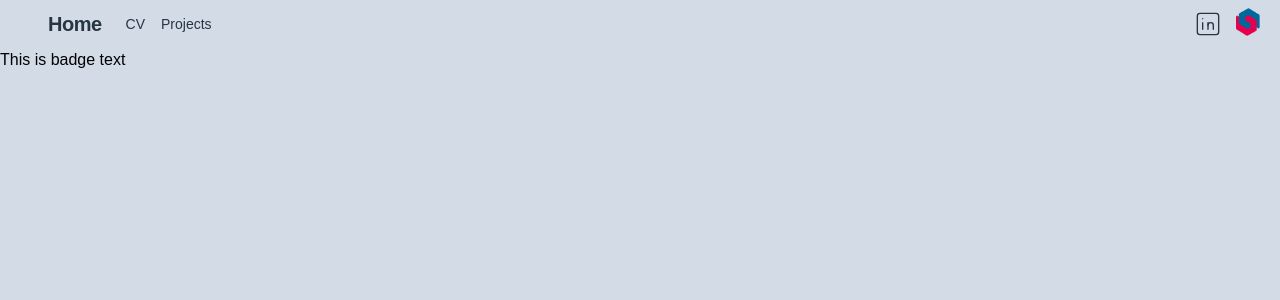
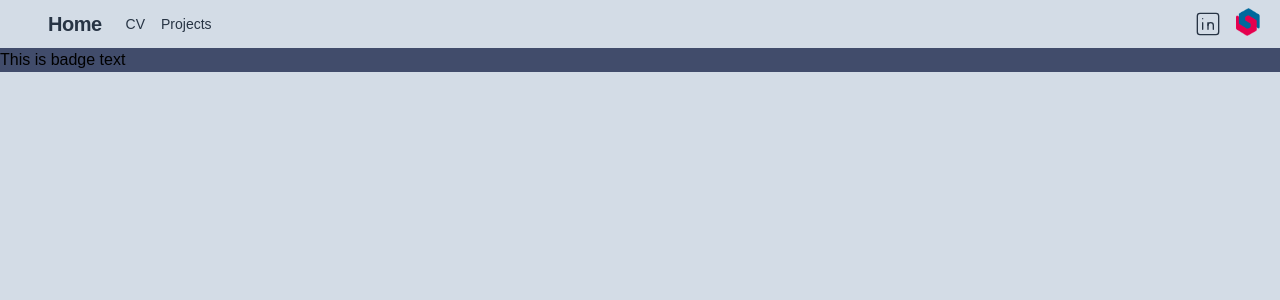
Before and after one commit to jfuchs-png/2023-wetechtogether-tailwind, an Angular app in the folder resume/: page /projects in a window 1280 px wide. Shown: the top 300 px of the page. Built offline with nearby package versions, Linux system fonts and the light colour scheme.

Commit message:
background

```diff
--- a/resume/src/app/projects-screen/projects-screen.component.html
+++ b/resume/src/app/projects-screen/projects-screen.component.html
@@ -1 +1 @@
-<div>This is badge text</div>
+<div class="bg-dark-blue">This is badge text</div>
```
